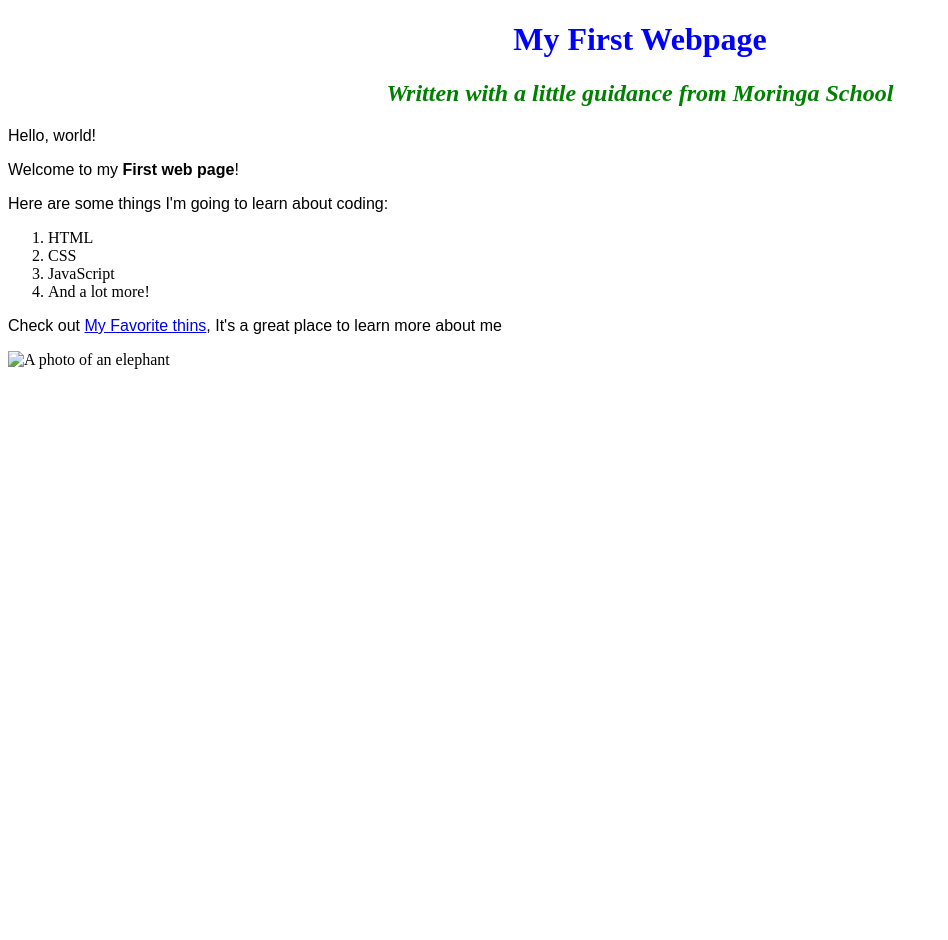
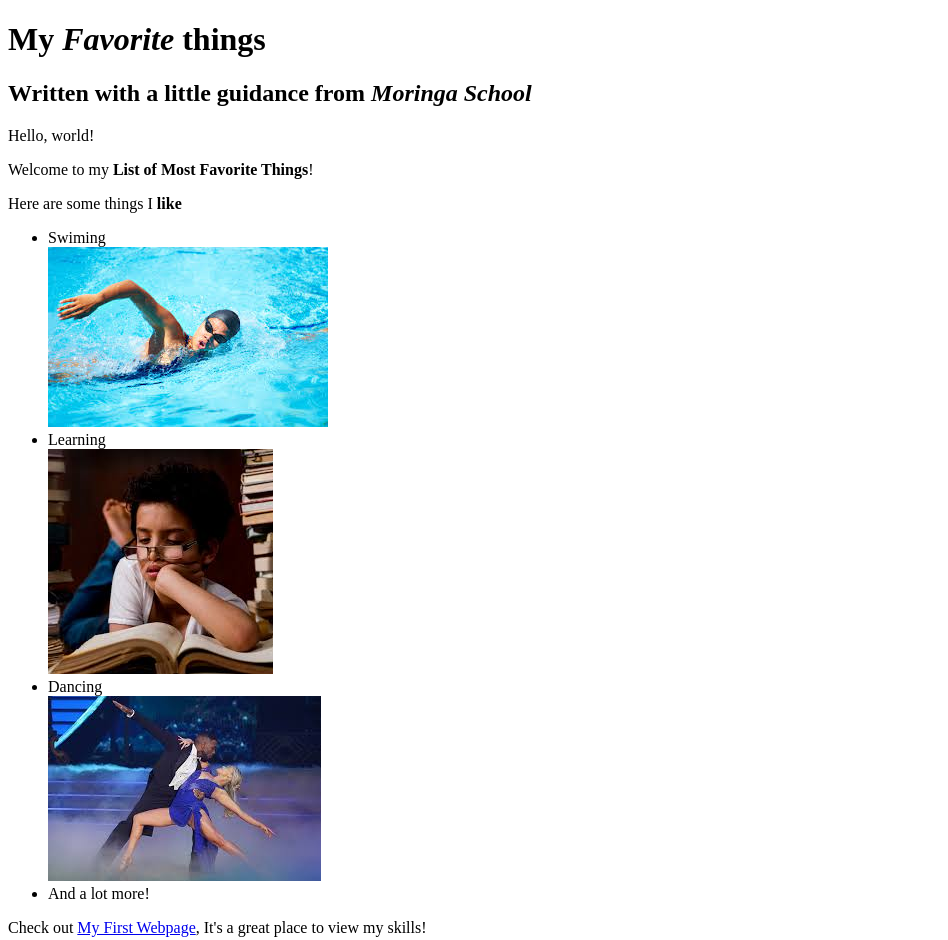
Before and after one commit to abdiii4000/portfolio, a plain HTML site: page index.html in a window 1280 px wide. Shown: the whole page, without its empty margins (0-948 px from the left). Before the commit the page ends 800 px from the top, so only its background shows below. Drawn offline with Linux system fonts and the light colour scheme.

Commit message:
Add images to the image folder

```diff
--- a/index.html
+++ b/index.html
@@ -1,25 +1,23 @@
 <!DOCTYPE html>
 <html>
   <head>
-    <title>My first webpage!</title>
-    <link href="css/styles.css" rel="stylesheet" type="text/css">
+    <title>My Favorite things!</title>
   </head>
   <body>
-    <h1>My First Webpage</h1>
+    <h1>My <em>Favorite </em> things</h1>
     <h2>Written with a little guidance from <em>Moringa School</em></h2>
 
     <p>Hello, world!</p>
-    <p>Welcome to my <strong>First web page</strong>!</p>
+    <p>Welcome to my <strong>List of Most Favorite Things</strong>!</p>
 
-    <p>Here are some things I'm going to learn about coding:</p>
-    <ol>
-      <li>HTML</li>
-      <li>CSS</li>
-      <li>JavaScript</li>
+    <p>Here are some things I <strong>like</strong> </p>
+    <ul>
+      <li>Swiming</li> <img src="images/swimming.jpeg" alt="A man swimming">
+      <li>Learning</li> <img src="images/reading.jpg" alt="A boy reading a book">
+      <li>Dancing</li> <img src="images/dancing.jpeg" alt="A man Dancing">
       <li>And a lot more!</li>
-     </ol>
+     </ul>
 
-     <p>Check out <a href="favorite.html">My Favorite thins</a>,  It's a great place to learn more about me </p>
-     <img src="images/elephant.jpg" alt="A photo of an elephant">
+     <p>Check out <a href="my-first-website.html">My First Webpage</a>,  It's a great place to view my skills! </p>
   </body>
 </html>
```
Also changed, not shown: images/dancing.jpeg (added), images/elephant.jpg (added), images/reading.jpg (added), images/swimming.jpeg (added).
